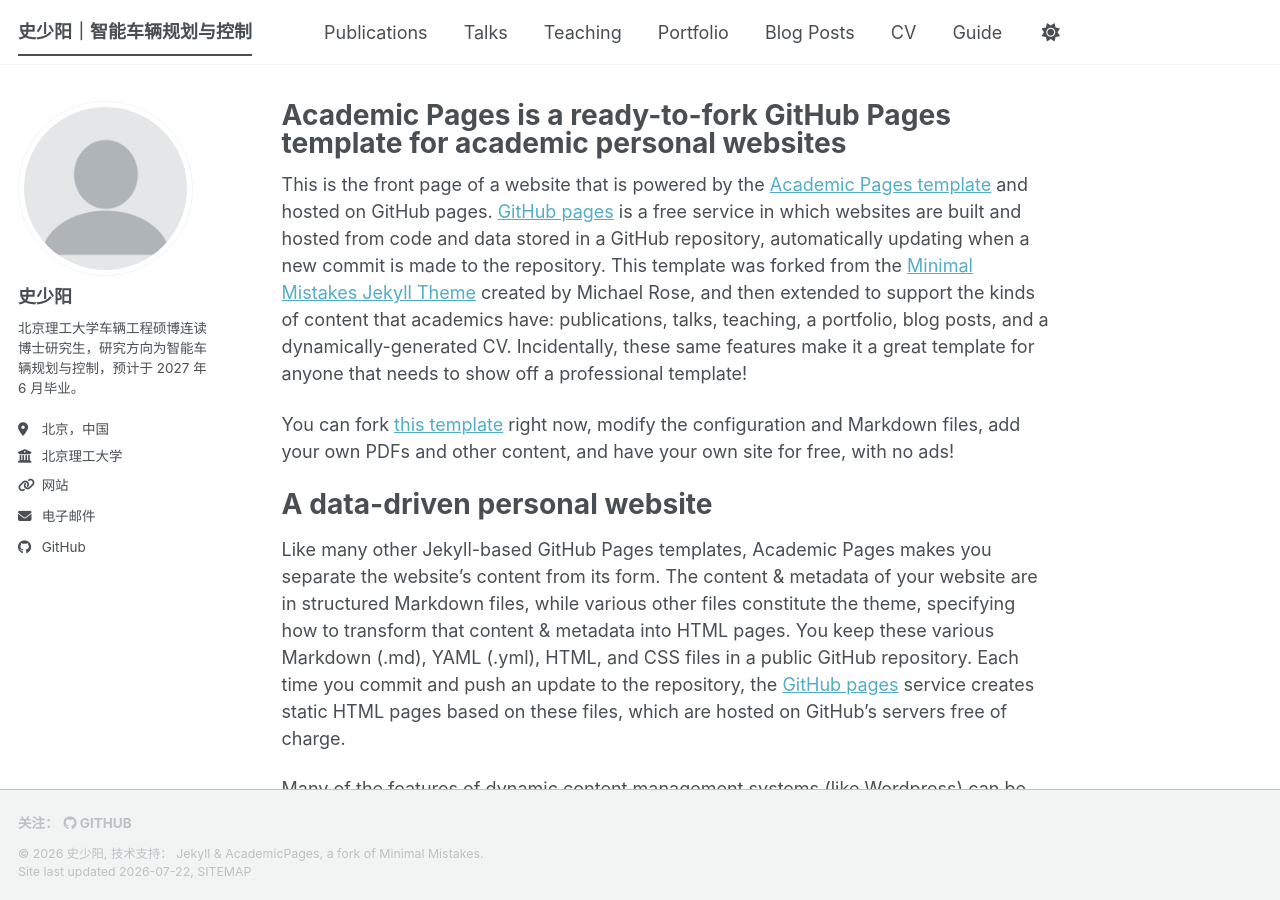
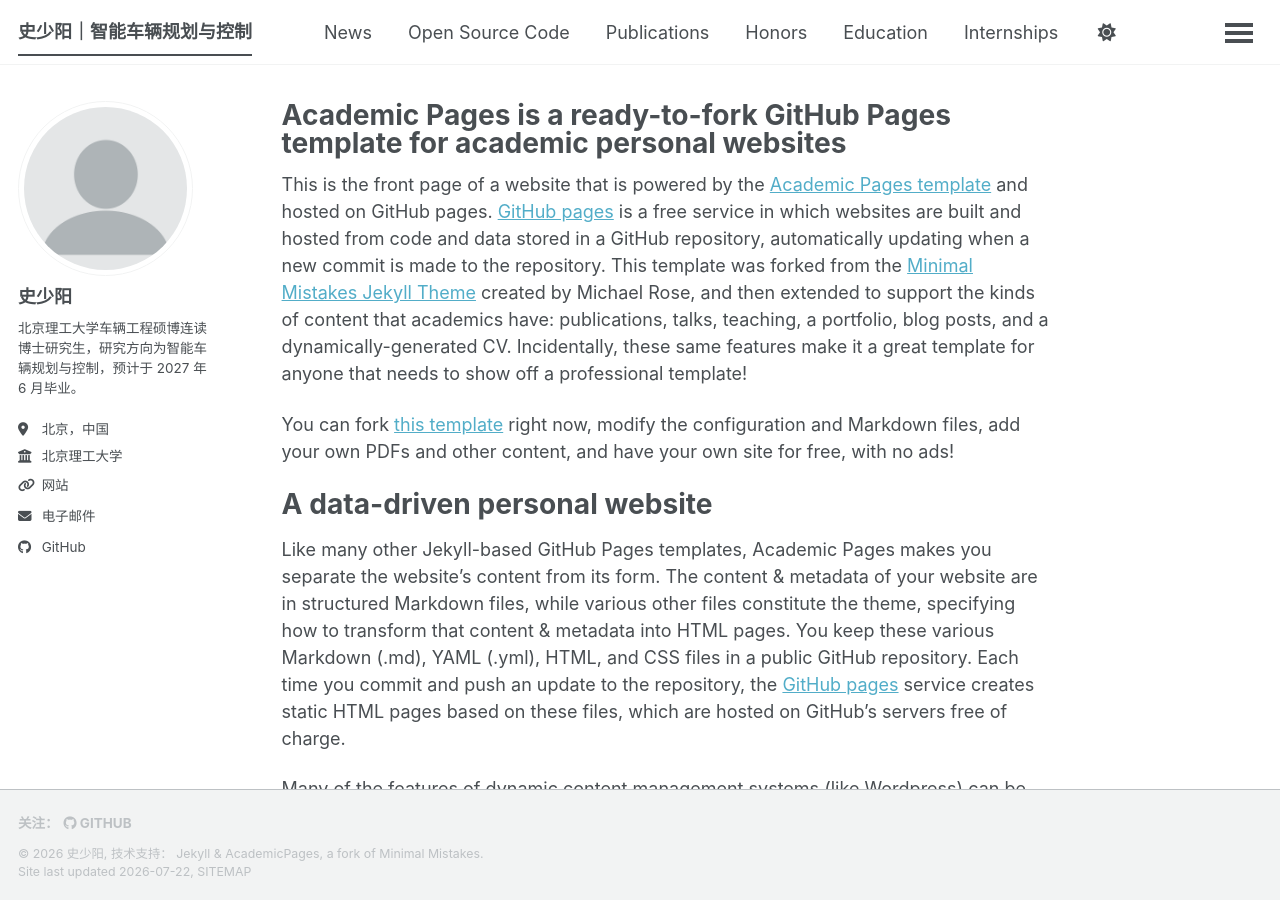
Before and after one commit to ssyxszsl/ssyxszsl.github.io, a Jekyll site: the page built from _pages/about.md, in a window 1280 px wide and 900 px high. Built offline with Jekyll 4.4.1, drawn with Linux system fonts in a browser that asks for light colours; a style sheet for code colours, icons or effects is not loaded; part of the change alters nothing that is shown.

Commit message:
Update navigation.yml

```diff
--- a/_data/navigation.yml
+++ b/_data/navigation.yml
@@ -1,33 +1,22 @@
-# The following is the order of the links in the header of the website.
-#
-# Changing the order here will adjust the order and you can also add additional
-# links. Removing a link prevents it from showing in the header, but does not
-# prevent it from being included in the site.
-#
-# NOTE that only one of the CV options should be selected, the first is for the
-#      Markdown formatted page while the second is generated using JSON.
+# main links links
+main:
+  - title: "News"
+    url: "#news"
 
-main:
+  - title: "Open Source Code"
+    url: "#projects"
+
   - title: "Publications"
-    url: /publications/
+    url: "#publications"
 
-  - title: "Talks"
-    url: /talks/
+  - title: "Honors"
+    url: "#honors-modal"
 
-  - title: "Teaching"
-    url: /teaching/
+  - title: "Education"
+    url: "#education"
 
-  - title: "Portfolio"
-    url: /portfolio/
+  - title: "Internships"
+    url: "#internship-modal"
 
-  - title: "Blog Posts"
-    url: /year-archive/
-
-  - title: "CV"
-    url: /cv/
-
-  # - title: "CV"
-  #   url: /cv-json/
-
-  - title: "Guide"
-    url: /markdown/
+  - title: "Services"
+    url: "#services"
```
